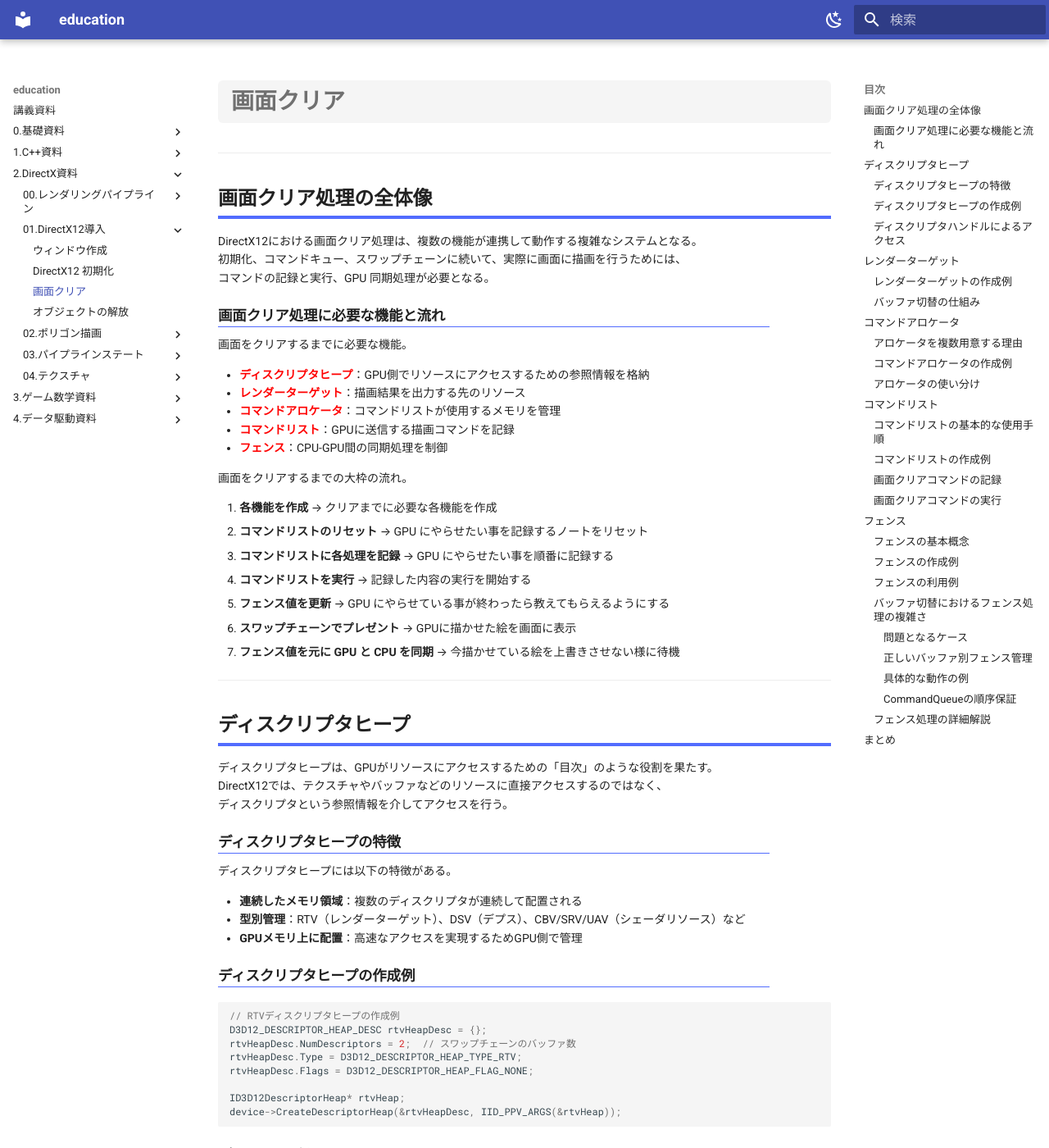
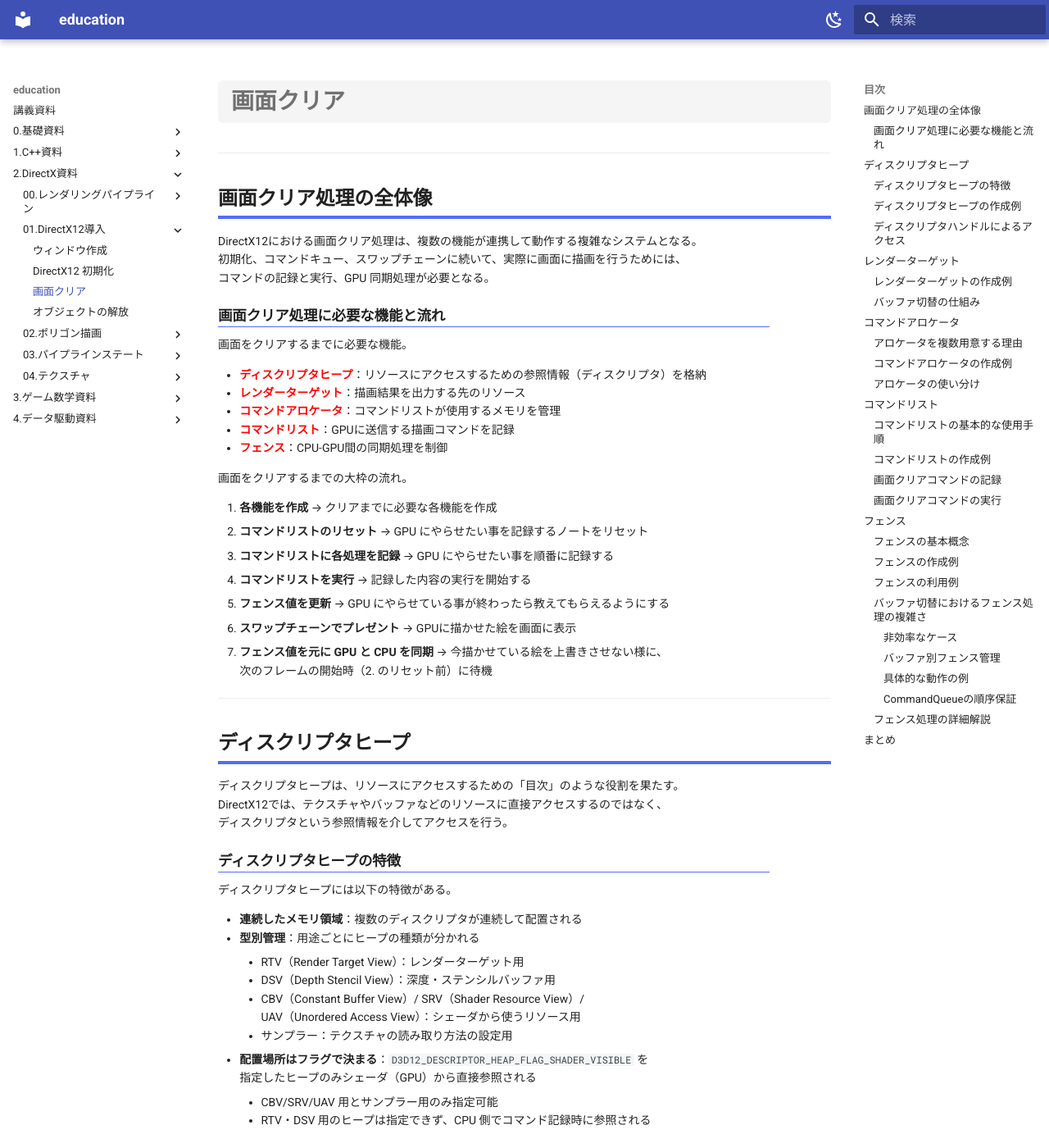
Before and after one commit to yamato-t/education, an MkDocs documentation site: the page built from docs/2.DirectX資料/01.DirectX12導入/2.画面クリア.md, in a window 1280 px wide and 1400 px high. Shown: the whole window at 82% size. Built offline with MkDocs 1.6.1 and Material for MkDocs 9.7.7, drawn with Linux system fonts in a browser that asks for light colours; some of the changed text lies outside the part shown.

Commit message:
feat 資料更新

````diff
--- a/docs/2.DirectX資料/01.DirectX12導入/2.画面クリア.md
+++ b/docs/2.DirectX資料/01.DirectX12導入/2.画面クリア.md
@@ -12,11 +12,11 @@ DirectX12における画面クリア処理は、複数の機能が連携して
 
 画面をクリアするまでに必要な機能。
 
-- <span style="color: red;">**ディスクリプタヒープ**</span>：GPU側でリソースにアクセスするための参照情報を格納
-- <span style="color: red;">**レンダーターゲット**</span>：描画結果を出力する先のリソース
-- <span style="color: red;">**コマンドアロケータ**</span>：コマンドリストが使用するメモリを管理
-- <span style="color: red;">**コマンドリスト**</span>：GPUに送信する描画コマンドを記録
-- <span style="color: red;">**フェンス**</span>：CPU-GPU間の同期処理を制御
+- <span style ="color: red;">**ディスクリプタヒープ**</span>：リソースにアクセスするための参照情報（ディスクリプタ）を格納
+- <span style ="color: red;">**レンダーターゲット**</span>：描画結果を出力する先のリソース
+- <span style ="color: red;">**コマンドアロケータ**</span>：コマンドリストが使用するメモリを管理
+- <span style ="color: red;">**コマンドリスト**</span>：GPUに送信する描画コマンドを記録
+- <span style ="color: red;">**フェンス**</span>：CPU-GPU間の同期処理を制御
 
 画面をクリアするまでの大枠の流れ。
 
@@ -26,13 +26,14 @@ DirectX12における画面クリア処理は、複数の機能が連携して
 4. **コマンドリストを実行** → 記録した内容の実行を開始する
 5. **フェンス値を更新** → GPU にやらせている事が終わったら教えてもらえるようにする
 6. **スワップチェーンでプレゼント** → GPUに描かせた絵を画面に表示
-7. **フェンス値を元に GPU と CPU を同期** → 今描かせている絵を上書きさせない様に待機
+7. **フェンス値を元に GPU と CPU を同期** → 今描かせている絵を上書きさせない様に、
+   次のフレームの開始時（2. のリセット前）に待機
 
 ---
 
 ## **ディスクリプタヒープ**
 
-ディスクリプタヒープは、GPUがリソースにアクセスするための「目次」のような役割を果たす。
+ディスクリプタヒープは、リソースにアクセスするための「目次」のような役割を果たす。
 DirectX12では、テクスチャやバッファなどのリソースに直接アクセスするのではなく、
 ディスクリプタという参照情報を介してアクセスを行う。
 
@@ -41,17 +42,25 @@ DirectX12では、テクスチャやバッファなどのリソースに直接
 ディスクリプタヒープには以下の特徴がある。
 
 - **連続したメモリ領域**：複数のディスクリプタが連続して配置される
-- **型別管理**：RTV（レンダーターゲット）、DSV（デプス）、CBV/SRV/UAV（シェーダリソース）など
-- **GPUメモリ上に配置**：高速なアクセスを実現するためGPU側で管理
+- **型別管理**：用途ごとにヒープの種類が分かれる
+    - RTV（Render Target View）：レンダーターゲット用
+    - DSV（Depth Stencil View）：深度・ステンシルバッファ用
+    - CBV（Constant Buffer View）/ SRV（Shader Resource View）/
+      UAV（Unordered Access View）：シェーダから使うリソース用
+    - サンプラー：テクスチャの読み取り方法の設定用
+- **配置場所はフラグで決まる**：`D3D12_DESCRIPTOR_HEAP_FLAG_SHADER_VISIBLE` を
+  指定したヒープのみシェーダ（GPU）から直接参照される
+    - CBV/SRV/UAV 用とサンプラー用のみ指定可能
+    - RTV・DSV 用のヒープは指定できず、CPU 側でコマンド記録時に参照される
 
 ### **ディスクリプタヒープの作成例**
 
-```cpp
+```c++
 // RTVディスクリプタヒープの作成例
 D3D12_DESCRIPTOR_HEAP_DESC rtvHeapDesc = {};
 rtvHeapDesc.NumDescriptors = 2;  // スワップチェーンのバッファ数
 rtvHeapDesc.Type = D3D12_DESCRIPTOR_HEAP_TYPE_RTV;
-rtvHeapDesc.Flags = D3D12_DESCRIPTOR_HEAP_FLAG_NONE;
+rtvHeapDesc.Flags = D3D12_DESCRIPTOR_HEAP_FLAG_NONE;  // RTV用はシェーダから参照しない
 
 ID3D12DescriptorHeap* rtvHeap;
 device->CreateDescriptorHeap(&rtvHeapDesc, IID_PPV_ARGS(&rtvHeap));
@@ -61,7 +70,7 @@ device->CreateDescriptorHeap(&rtvHeapDesc, IID_PPV_ARGS(&rtvHeap));
 
 ディスクリプタヒープ内の特定の位置にアクセスするため、ディスクリプタハンドルを使用する。
 
-```cpp
+```c++
 // RTVハンドルの取得例
 D3D12_CPU_DESCRIPTOR_HANDLE rtvHandle = rtvHeap->GetCPUDescriptorHandleForHeapStart();
 UINT rtvDescriptorSize = device->GetDescriptorHandleIncrementSize(D3D12_DESCRIPTOR_HEAP_TYPE_RTV);
@@ -84,7 +93,7 @@ GPU に絵を描かせる為の画用紙のような物と考えればいい。
 
 当然スワップチェーンのバッファを利用せず、独立したレンダーターゲットを作成する事も可能。
 
-```cpp
+```c++
 // レンダーターゲット作成例
 ID3D12Resource* renderTargets[2];  // スワップチェーンでバッファが二つあるのでダブルバッファで
 
@@ -107,8 +116,8 @@ for (int i = 0; i < 2; i++)
 ダブルバッファリングでは、フロントバッファとバックバッファを交互に切り替える。
 この切替はスワップチェーンを介して行われる。
 
-- <span style="color: red;">**フロントバッファ**</span>：現在画面に表示されているバッファ
-- <span style="color: red;">**バックバッファ**</span>：次フレームの描画を行うバッファ
+- <span style ="color: red;">**フロントバッファ**</span>：現在画面に表示されているバッファ
+- <span style ="color: red;">**バックバッファ**</span>：次フレームの描画を行うバッファ
 
 ---
 
@@ -119,7 +128,7 @@ GPU に行わせる仕事で必要な道具は、アロケータから提供さ
 
 ### **アロケータを複数用意する理由**
 
-<span style="color: red;">**重要な設計原則**</span>として、
+<span style ="color: red;">**重要な設計原則**</span>として、
 **実行中のコマンドが使用しているアロケータはリセットしてはならない。**
 そのため、バッファごとに専用のアロケータを用意する。
 
@@ -127,7 +136,7 @@ GPU に行わせる仕事で必要な道具は、アロケータから提供さ
 
 ### **コマンドアロケータの作成例**
 
-```cpp
+```c++
 // コマンドアロケータ作成例
 ID3D12CommandAllocator* commandAllocators[2];
 
@@ -143,6 +152,8 @@ for (int i = 0; i < 2; i++)
 ### **アロケータの使い分け**
 
 現在のバックバッファインデックスに対応するアロケータを使用する。
+下表はあるフレームの瞬間の状態を示したもので、
+フレームが進むごとに 0 と 1 の役割が入れ替わる。
 
 | バッファインデックス | 使用するアロケータ | 状態 |
 |---------------------|------------------|------|
@@ -172,13 +183,13 @@ for (int i = 0; i < 2; i++)
 
 ### **コマンドリストの作成例**
 
-```cpp
+```c++
 // コマンドリスト作成例
 ID3D12GraphicsCommandList* commandList;
 device->CreateCommandList(
     0,
     D3D12_COMMAND_LIST_TYPE_DIRECT,
-    commandAllocators[currentBackBuffer],
+    commandAllocators[0],  // 作成時は先頭のアロケータを指定
     nullptr,
     IID_PPV_ARGS(&commandList)
 );
@@ -191,11 +202,13 @@ commandList->Close();
 
 実際の画面クリア処理では、以下のコマンドを記録して実行する。
 
-```cpp
+```c++
 // 現在のバックバッファインデックスを取得
 UINT currentBackBuffer = swapChain->GetCurrentBackBufferIndex();
 
-// コマンドリストをリセット
+// ※ アロケータのリセット前に、このアロケータを使ったコマンドの
+//    GPU 実行完了をフェンスで待機しておくこと（後述）
+// コマンドアロケータとコマンドリストをリセット
 commandAllocators[currentBackBuffer]->Reset();
 commandList->Reset(commandAllocators[currentBackBuffer], nullptr);
 
@@ -246,6 +259,7 @@ commandQueue->ExecuteCommandLists(1, (ID3D12CommandList**)&commandList);
 DirectX12では明示的な同期制御が必要で、特にバッファ切替時の同期は重要。
 
 今回の例に合わせて端的にいうと、
+
 - **コマンドアロケータが使われている最中に、リセットされるのを避ける**
 - **画用紙に絵を描かせている最中に、同じ画用紙に新しく別の絵を描かせようとするのを避ける**
 
@@ -255,13 +269,13 @@ DirectX12では明示的な同期制御が必要で、特にバッファ切替
 
 フェンスは「カウンタ」として動作し、GPU が特定の処理を完了した時点で値が更新される。
 
-- <span style="color: red;">**フェンス値**</span>：GPU処理の進行状況を表す数値
-- <span style="color: red;">**完了値**</span>：CPUが期待するGPU処理の完了点
-- <span style="color: red;">**待機処理**</span>：CPU側でGPU完了を待つ処理
+- <span style ="color: red;">**フェンス値**</span>：GPU処理の進行状況を表す数値
+- <span style ="color: red;">**完了値**</span>：CPUが期待するGPU処理の完了点
+- <span style ="color: red;">**待機処理**</span>：CPU側でGPU完了を待つ処理
 
 ### **フェンスの作成例**
 
-```cpp
+```c++
 // フェンスの生成例
 ID3D12Fence* fence;
 UINT64 fenceValue = 0;
@@ -276,7 +290,7 @@ fenceEvent = CreateEvent(nullptr, FALSE, FALSE, nullptr);
 
 ### **フェンスの利用例**
 
-```cpp
+```c++
 // GPU で行われているコマンドリストの処理が全て終わったら 1 になる様に設定する
 fenceValue = 1;
 commandQueue->Signal(fence, fenceValue);
@@ -284,27 +298,30 @@ commandQueue->Signal(fence, fenceValue);
 // まだ 1 になっていない（GPU処理が終わっていない）
 if (fence->GetCompletedValue() < fenceValue)
 {
-    // 1 になった時に fenceEvent を行わせる
+    // フェンス値が 1 に達したら fenceEvent をシグナル状態にする
     fence->SetEventOnCompletion(fenceValue, fenceEvent);
-    // fenceEvent が行われるまで CPU を止める
+    // fenceEvent がシグナル状態になるまで CPU を止める
     WaitForSingleObject(fenceEvent, INFINITE);
 }
 ```
 
 ### **バッファ切替におけるフェンス処理の複雑さ**
 
-<span style="color: red;">**重要な注意点**</span>として、バッファ切替時のフェンス処理は単純な待機処理では不十分。
-各バッファが独立した処理タイミングを持つため適切な同期制御が必要となる。
+<span style ="color: red;">**重要な注意点**</span>として、バッファ切替時のフェンス処理は、単純な待機処理では効率が悪い。
+各バッファが独立した処理タイミングを持つため、バッファ単位の同期制御が有効となる。
 
 「画用紙に絵を描いている間に、別の画用紙に新しく絵を描く」のは OK だが、
 「画用紙に絵を描いている間に、同じ画用紙に新しく絵を描く」のは NG。
 
 それが回避出来るようにフェンス処理を行う必要がある。
 
-#### **問題となるケース**
+#### **非効率なケース**
 
-```cpp
-// ❌ 間違った実装例
+毎フレーム GPU の完了を待つ実装は正しく動作するが、
+CPU と GPU が交互に待ち合うため並列に動けない。
+
+```c++
+// △ 非効率な実装例（動作はするが毎フレーム GPU 完了を待つ）
 commandQueue->ExecuteCommandLists(1, (ID3D12CommandList**)&commandList);
 commandQueue->Signal(fence, ++fenceValue);
 
@@ -315,11 +332,12 @@ if (fence->GetCompletedValue() < fenceValue)
     WaitForSingleObject(fenceEvent, INFINITE);
 }
 ```
-#### **正しいバッファ別フェンス管理**
+
+#### **バッファ別フェンス管理**
 
 各バッファに対して独立したフェンス値を管理する。
 
-```cpp
+```c++
 // バッファごとのフェンス値を管理
 UINT64 fenceValues[2] = { 0, 0 };
 UINT currentBackBuffer;
@@ -375,7 +393,7 @@ GetCompletedValue() = 0, fenceValues[0] = 0, fenceValues[1] = 0
 
 <span style ="color: red;">**GPU が低速な場合に 3 フレーム目で初めて実際の同期処理が動作する**</span>。
 
-![alt text](FenceSyncDiagram.png)
+![フェンス同期の時系列図](FenceSyncDiagram.png)
 
 #### **CommandQueueの順序保証**
 
@@ -384,8 +402,10 @@ GetCompletedValue() = 0, fenceValues[0] = 0, fenceValues[1] = 0
 処理時間が異なっても順序は維持される。
 
 - フレーム1（軽い処理）→ Signal(1) → フレーム2（重い処理）→ Signal(2)
-- GetCompletedValue()は必ず 0→1→2→3... の順序で変化
-- 値が飛ぶことはない（0→2にはならない）
+- フェンスの値は必ず 0→1→2→3... の順序で更新される
+- 値が戻ることはない（2 の後に 1 にはならない）
+- ただし CPU が GetCompletedValue() を読むのはその瞬間の値のため、
+  読む間隔によっては 0 の次に 2 が見えることもある
 
 これにより、フェンス値による確実な同期処理が実現できる。
 
@@ -394,27 +414,27 @@ GetCompletedValue() = 0, fenceValues[0] = 0, fenceValues[1] = 0
 
 上記の実装における重要なポイントを詳しく説明する。
 
-- <span style="color: red;">**待機タイミング**</span>
+- <span style ="color: red;">**待機タイミング**</span>
 
     - フレーム開始時に、使用予定のバッファのGPU処理完了を確認
     - 完了していない場合のみ待機処理を実行
     - これにより、不要な待機時間を削減
 
-- <span style="color: red;">**フェンス値の更新**</span>
+- <span style ="color: red;">**フェンス値の更新**</span>
 
     - コマンド実行後、該当バッファのフェンス値を更新
     - グローバルなfenceValueをインクリメントして一意性を保証
     - バッファごとに最新の処理完了点を記録
 
-- <span style="color: red;">**同期の最適化**</span>
+- <span style ="color: red;">**同期の最適化**</span>
 
     - バッファが2つの場合、理想的には1つが描画中、もう1つが表示中
     - 適切な同期により、CPUとGPUの並列処理を最大化
 
-- <span style="color: red;">**フェンスはあくまで「CPUとGPU」の同期を行う**</span>
+- <span style ="color: red;">**本資料のフェンスは「CPUとGPU」の同期に使用している**</span>
 
-    - GPU 同士の同期はまた別の話
-    - CommandQueue の Wait を利用しなければならない（割愛）
+    - フェンスはコマンドキュー同士の同期にも使用できる
+    - その場合は CommandQueue の Wait にフェンスを渡して待機させる（割愛）
 
 ---
 
@@ -423,10 +443,10 @@ GetCompletedValue() = 0, fenceValues[0] = 0, fenceValues[1] = 0
 DirectX12における画面クリア処理は、複数の機能が協調して動作する複雑なシステム。
 特に重要なポイントは以下の通り。
 
-- <span style="color: red;">**ディスクリプタヒープ**</span>：GPUリソースへの効率的なアクセス手段を提供
-- <span style="color: red;">**レンダーターゲット**</span>：スワップチェーンバッファを描画先として設定
-- <span style="color: red;">**コマンドアロケータ**</span>：バッファ数と同数を用意し、同期問題を回避
-- <span style="color: red;">**コマンドリスト**</span>：GPU処理の詳細な制御を可能にする
-- <span style="color: red;">**フェンス**</span>：CPU-GPU間の適切な同期制御を実現
+- <span style ="color: red;">**ディスクリプタヒープ**</span>：リソースを参照するディスクリプタを用途別にまとめて管理
+- <span style ="color: red;">**レンダーターゲット**</span>：スワップチェーンバッファを描画先として設定
+- <span style ="color: red;">**コマンドアロケータ**</span>：バッファ数と同数を用意し、同期問題を回避
+- <span style ="color: red;">**コマンドリスト**</span>：GPU処理の詳細な制御を可能にする
+- <span style ="color: red;">**フェンス**</span>：CPU-GPU間の適切な同期制御を実現
 
 これらの仕組みを理解し、適切に実装することで、効率的なDirectX12アプリケーションの基礎を構築できる。
````
Also changed, not shown: other parts of docs/2.DirectX資料/01.DirectX12導入/2.画面クリア.md (+3 -3 lines), docs/3.ゲーム数学資料/04.自由落下/0.自由落下.md (+2 -0 lines), docs/3.ゲーム数学資料/04.自由落下/1.課題.md (added, +83 -0 lines).
